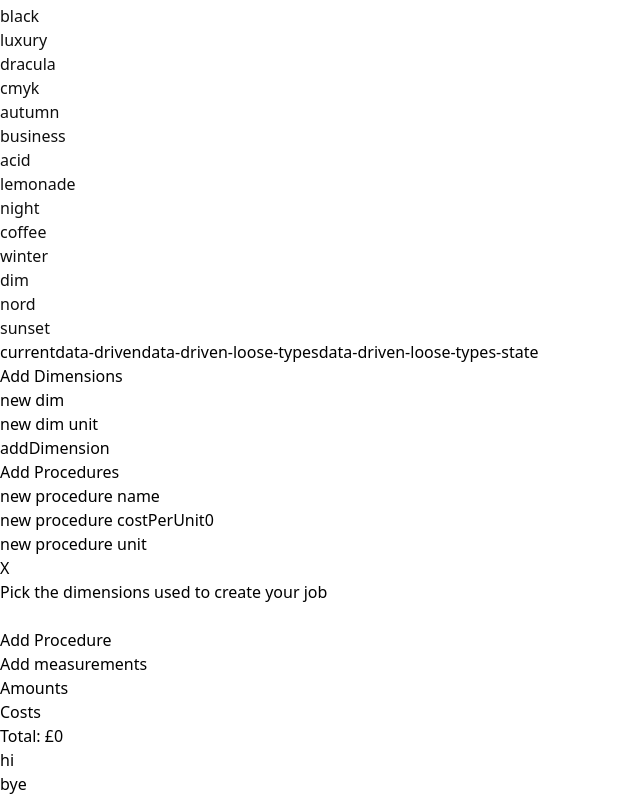
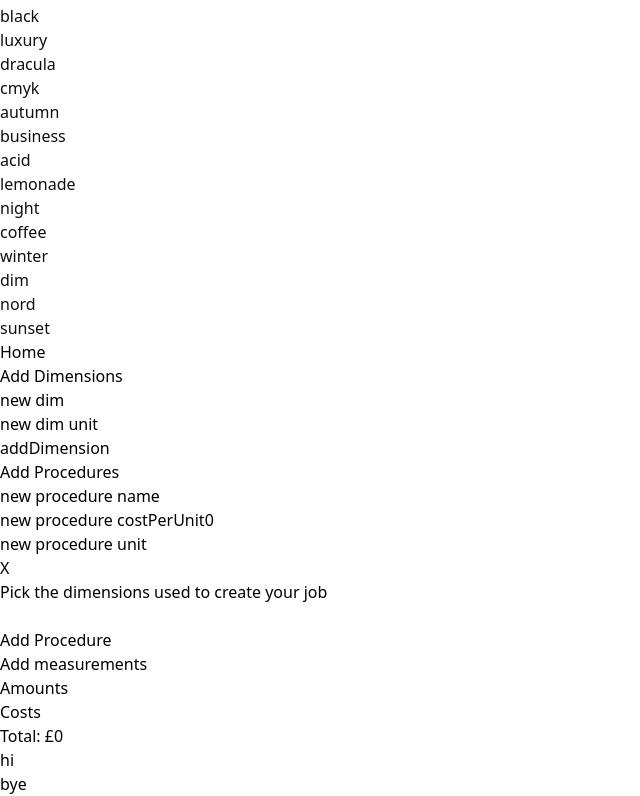
Before and after one commit to robMolloy/pricing, a Next.js app: page / in a window 1280 px wide. Shown: the part 1780-2576 px from the top of the page, without its empty margins (0-640 px from the left). Built offline with nearby package versions, Linux system fonts and the light colour scheme.

Commit message:
tidy nav

```diff
--- a/src/modules/layout/NavBar.tsx
+++ b/src/modules/layout/NavBar.tsx
@@ -70,16 +70,7 @@ export const NavBar = (p: TNavbarProps) => {
       </div>
       <div className="hidden w-full gap-4 sm:flex">
         <Link className="hover:underline" href={"/"}>
-          current
-        </Link>
-        <Link className="hover:underline" href={"/data-driven"}>
-          data-driven
-        </Link>
-        <Link className="hover:underline" href={"/data-driven-loose-types"}>
-          data-driven-loose-types
-        </Link>
-        <Link className="hover:underline" href={"/data-driven-loose-types-state"}>
-          data-driven-loose-types-state
+          Home
         </Link>
         {/* {showTabsInBar && (
           <>
```
